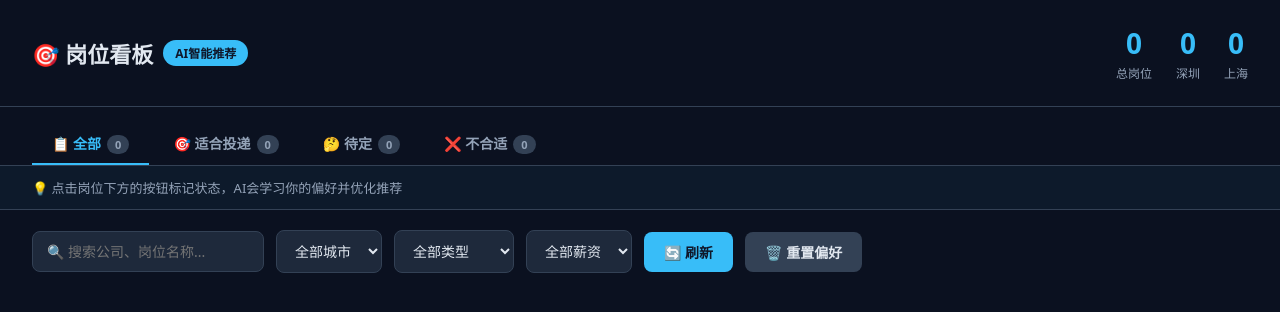
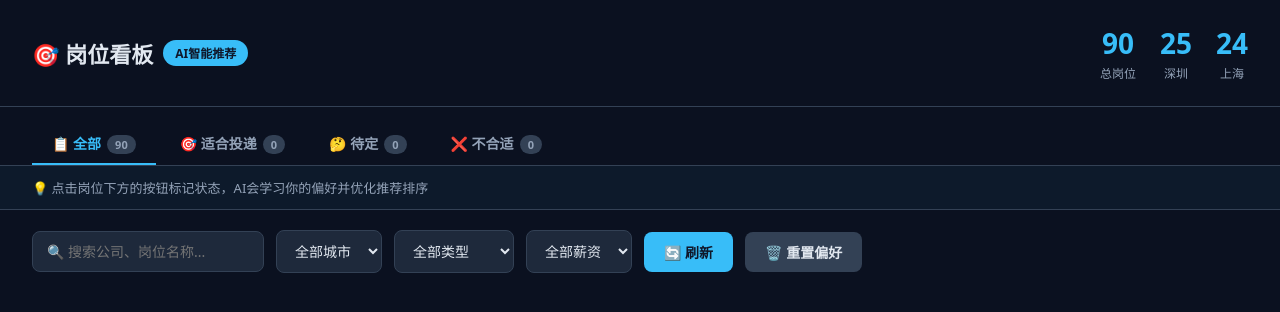
Before and after one commit to Mantacucu/daily-yb-newsletter, a plain HTML site: page jobs.html in a window 1280 px wide. Drawn offline with Linux system fonts and the light colour scheme.

Commit message:
fix: add jobs variable initialization

```diff
--- a/jobs.html
+++ b/jobs.html
@@ -134,6 +134,7 @@
 <script src="dashboard/jobs-data.js"></script>
 <script src="dashboard/preference-engine.js"></script>
 <script>
+let jobs = JOBS_DATA.jobs;
 let currentTab = 'all';
 
 function loadStatuses() {
```
